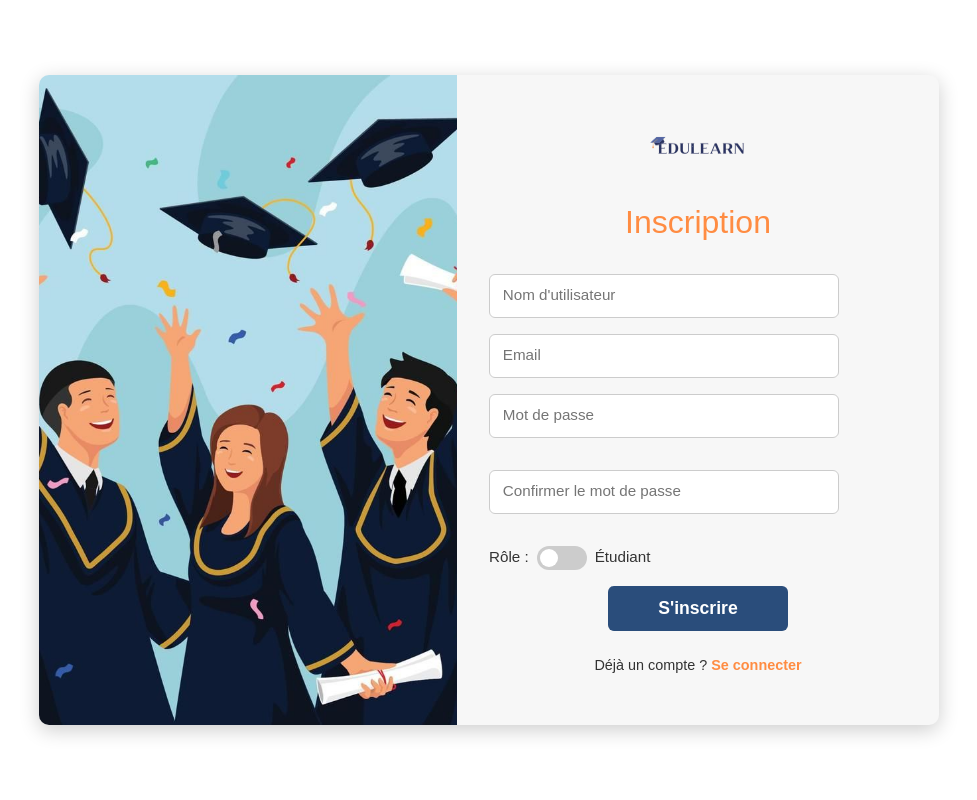
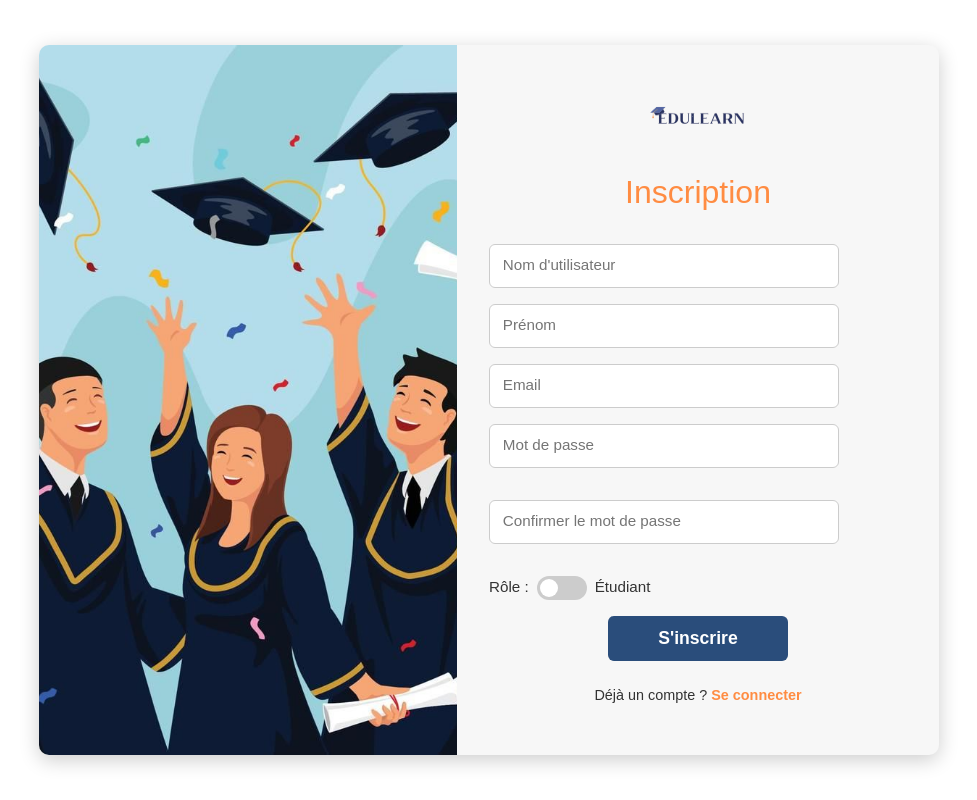
Before and after one commit to bassem669/projet-d-integration, a React (Create React App) app in the folder EduLearn-main/: page /register in a window 1280 px wide. Shown: the whole page, without its empty margins (151-1128 px from the left). Built offline with nearby package versions, Linux system fonts and the light colour scheme; some icons are missing.

Commit message:
ajout nom et prenom dans register

```diff
--- a/EduLearn-main/src/pages/register/register.jsx
+++ b/EduLearn-main/src/pages/register/register.jsx
@@ -15,7 +15,8 @@ const Alert = React.forwardRef(function Alert(props, ref) {
 });
 
 function Register() {
-  const [username, setUsername] = useState("");
+  const [nom, setNom] = useState("");
+  const [prenom, setPrenom] = useState("");
   const [email, setEmail] = useState("");
   const [password, setPassword] = useState("");
   const [confirmPassword, setConfirmPassword] = useState("");
@@ -41,7 +42,8 @@ function Register() {
 
   // Erreurs inline
   const [errors, setErrors] = useState({
-    username: "",
+    nom: "",
+    prenom: "",
     email: "",
     password: "",
     confirmPassword: "",
@@ -50,11 +52,16 @@ function Register() {
   const handleSubmit = (e) => {
     e.preventDefault();
 
-    const newErrors = { username: "", email: "", password: "", confirmPassword: "" };
+    const newErrors = { nom: "", prenom: "", email: "", password: "", confirmPassword: "" };
     let hasError = false;
 
-    if (username.trim().length < 3) {
-      newErrors.username = "Au moins 3 lettres";
+    if (nom.trim().length < 3) {
+      newErrors.username = "Le nom doit contenir au moins 3 lettres";
+      hasError = true;
+    }
+
+    if (prenom.trim().length < 2) {
+      newErrors.prenom = "Le prénom doit contenir au moins 2 lettres";
       hasError = true;
     }
 
@@ -78,11 +85,12 @@ function Register() {
 
     if (hasError) return; // stoppe si erreurs
 
-    console.log("Register with:", { username, email, password, role });
+    console.log("Register with:", { nom, prenom, email, password, role });
     handleToast("Inscription réussie !", "success");
 
     // reset
-    setUsername("");
+    setNom("");
+    setPrenom("");
     setEmail("");
     setPassword("");
     setConfirmPassword("");
@@ -103,8 +111,18 @@ function Register() {
               <input
                 type="text"
                 placeholder="Nom d'utilisateur"
-                value={username}
-                onChange={(e) => setUsername(e.target.value)}
+                value={nom}
+                onChange={(e) => setNom(e.target.value)}
+                required
+              />
+            </Tooltip>
+
+            <Tooltip title={errors.prenom} open={!!errors.prenom} placement="right" arrow>
+              <input
+                type="text"
+                placeholder="Prénom"
+                value={prenom}
+                onChange={(e) => setPrenom(e.target.value)}
                 required
               />
             </Tooltip>
```
